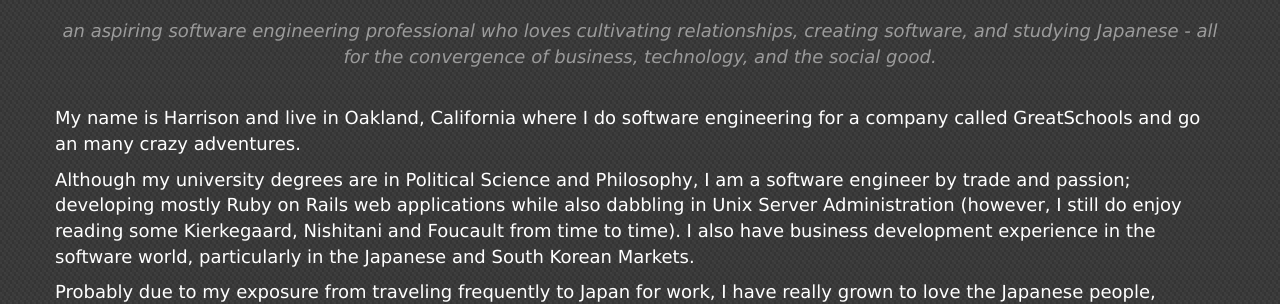
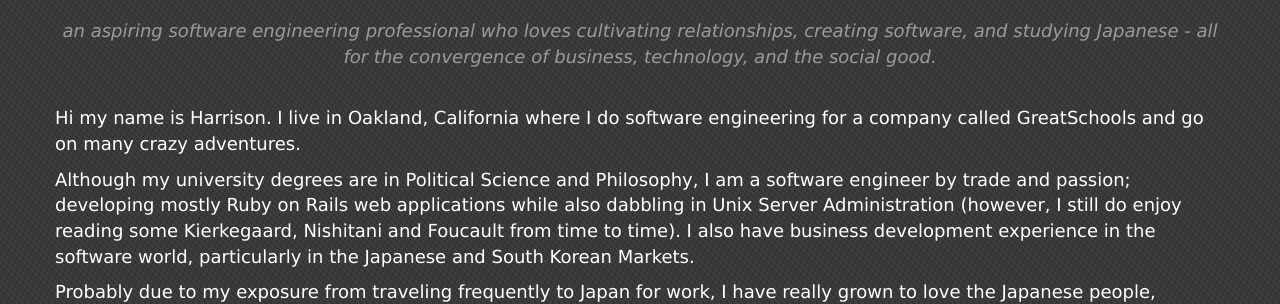
Before and after one commit to hktouw/website, a Jekyll site: the page built from index.html, in a window 1280 px wide. Shown: the part 212-516 px from the top of the page. Built offline with Jekyll 4.4.1, drawn with Linux system fonts in a browser that asks for light colours; nearby versions of some CDN libraries.

Commit message:
Fixed Typo

```diff
--- a/index.html
+++ b/index.html
@@ -15,7 +15,7 @@ layout: default
 
     </br>
 
-    <p>My name is Harrison and live in Oakland, California where I do software engineering for a company called GreatSchools and go an many crazy adventures.
+    <p>Hi my name is Harrison. I live in Oakland, California where I do software engineering for a company called GreatSchools and go on many crazy adventures.
     </p>
 
     <p>Although my university degrees are in Political Science and Philosophy, I am a software engineer by trade and passion; developing mostly Ruby on Rails web applications while also dabbling in Unix Server Administration (however, I still do enjoy reading some Kierkegaard, Nishitani and Foucault from time to time). I also have business development experience in the software world, particularly in the Japanese and South Korean Markets.
```
Also changed, not shown: 1 other file.
